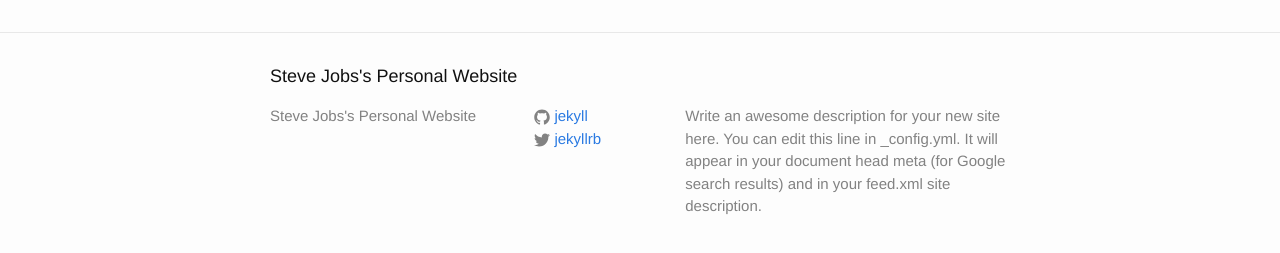
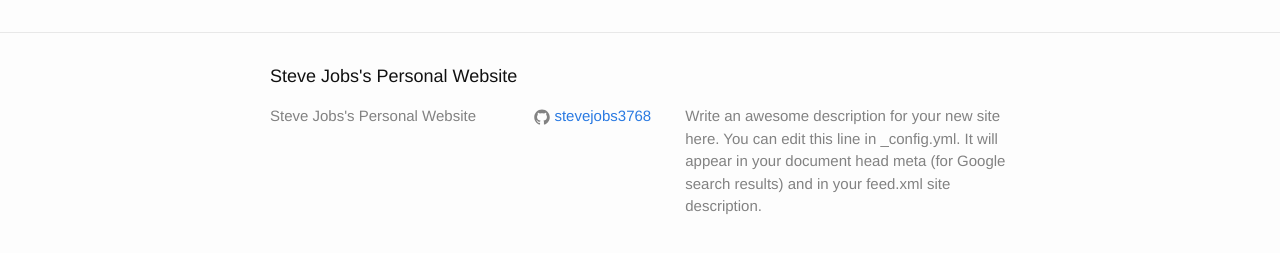
Before and after one commit to ishanm0/ishanm0.github.io, a Jekyll site: the page built from index.html, in a window 1280 px wide. Shown: the part 264-517 px from the top of the page. Built offline with Jekyll 4.4.1, drawn with Linux system fonts in a browser that asks for light colours.

Commit message:
Save my work

```diff
--- a/_config.yml
+++ b/_config.yml
@@ -14,8 +14,8 @@
   Google search results) and in your feed.xml site description.
 baseurl: "" # the subpath of your site, e.g. /blog
 url: "http://mistlogic.com" # the base hostname & protocol for your site
-twitter_username: jekyllrb
-github_username:  jekyll
+# twitter_username: jekyllrb
+github_username:  stevejobs3768
 
 # Build settings
 markdown: kramdown
```
